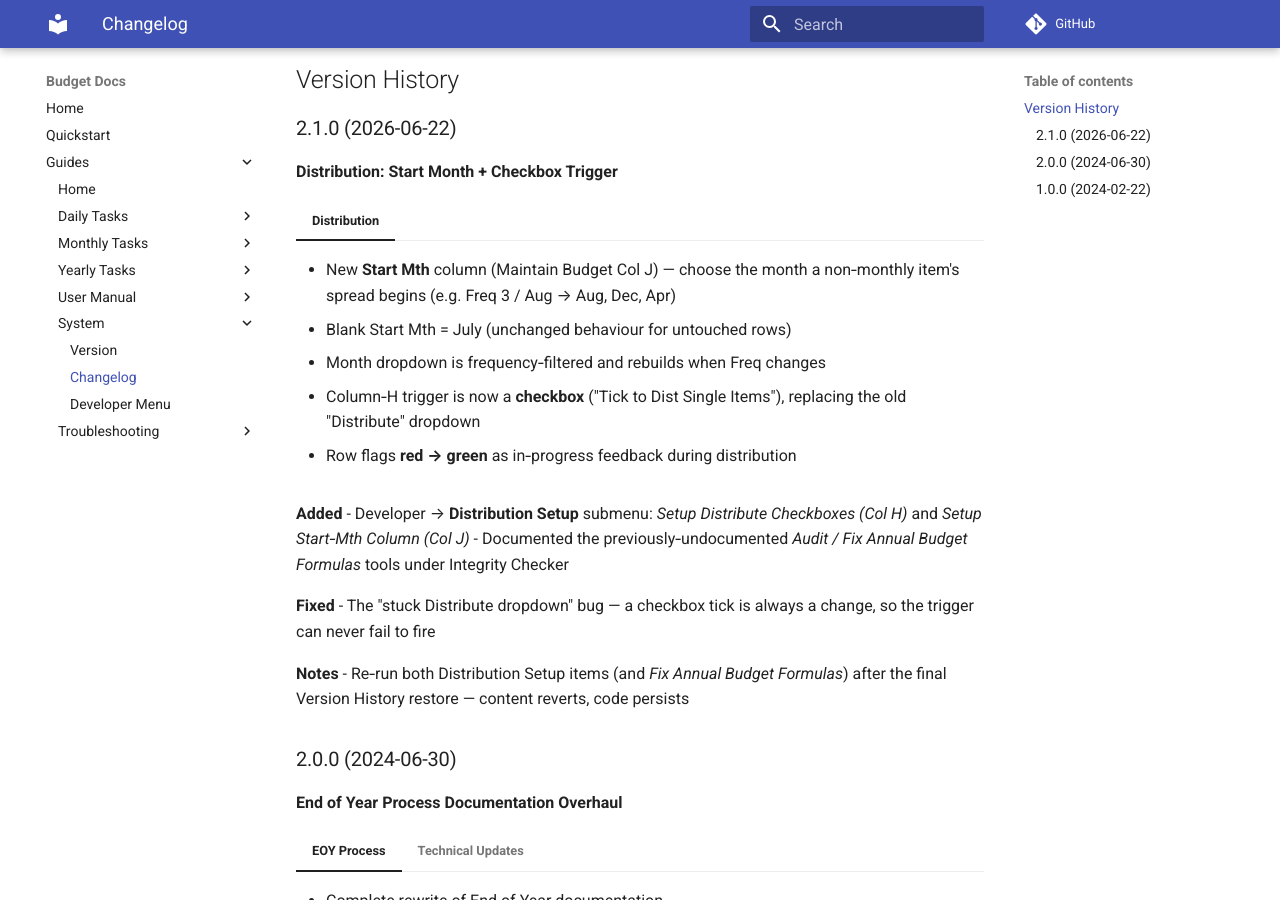
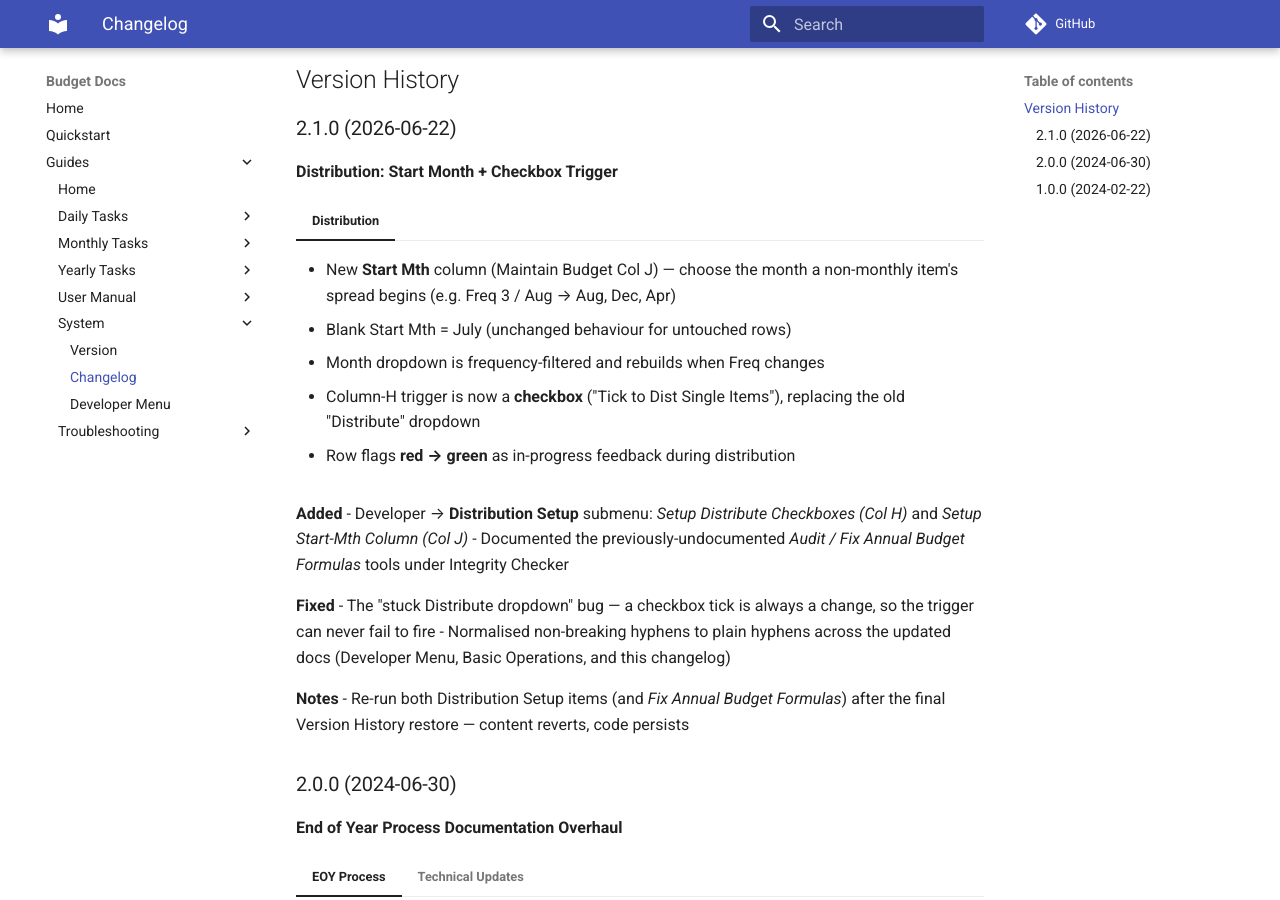
Before and after one commit to griadooss/budget-docs, an MkDocs documentation site: the page built from docs/guides/system/changelog.md, in a window 1280 px wide and 900 px high, scrolled down 241 px. Built offline with MkDocs 1.6.1 and Material for MkDocs 9.7.7, drawn with Linux system fonts in a browser that asks for light colours; comment, search, counter and statistics services are not loaded.

Commit message:
docs: note hyphen fix in changelog; normalise hyphens in changelog + basic-operations
Co-Authored-By: Claude Opus 4.8 <noreply@anthropic.com>

```diff
--- a/docs/guides/system/changelog.md
+++ b/docs/guides/system/changelog.md
@@ -17,25 +17,27 @@ description: 'Detailed history of documentation updates'
 === "Distribution"
 
     - New **Start Mth** column (Maintain Budget Col J) — choose the month a
-      non‑monthly item's spread begins (e.g. Freq 3 / Aug → Aug, Dec, Apr)
+      non-monthly item's spread begins (e.g. Freq 3 / Aug → Aug, Dec, Apr)
     - Blank Start Mth = July (unchanged behaviour for untouched rows)
-    - Month dropdown is frequency‑filtered and rebuilds when Freq changes
-    - Column‑H trigger is now a **checkbox** ("Tick to Dist Single Items"),
+    - Month dropdown is frequency-filtered and rebuilds when Freq changes
+    - Column-H trigger is now a **checkbox** ("Tick to Dist Single Items"),
       replacing the old "Distribute" dropdown
-    - Row flags **red → green** as in‑progress feedback during distribution
+    - Row flags **red → green** as in-progress feedback during distribution
 
 **Added**
 - Developer → **Distribution Setup** submenu: *Setup Distribute Checkboxes (Col H)*
-  and *Setup Start‑Mth Column (Col J)*
-- Documented the previously‑undocumented *Audit / Fix Annual Budget Formulas*
+  and *Setup Start-Mth Column (Col J)*
+- Documented the previously-undocumented *Audit / Fix Annual Budget Formulas*
   tools under Integrity Checker
 
 **Fixed**
 - The "stuck Distribute dropdown" bug — a checkbox tick is always a change, so the
   trigger can never fail to fire
+- Normalised non-breaking hyphens to plain hyphens across the updated docs
+  (Developer Menu, Basic Operations, and this changelog)
 
 **Notes**
-- Re‑run both Distribution Setup items (and *Fix Annual Budget Formulas*) after the
+- Re-run both Distribution Setup items (and *Fix Annual Budget Formulas*) after the
   final Version History restore — content reverts, code persists
 
 ### 2.0.0 (2024-06-30)
```
Also changed, not shown: docs/guides/user-manual/basic-operations.md (+4 -4 lines).
